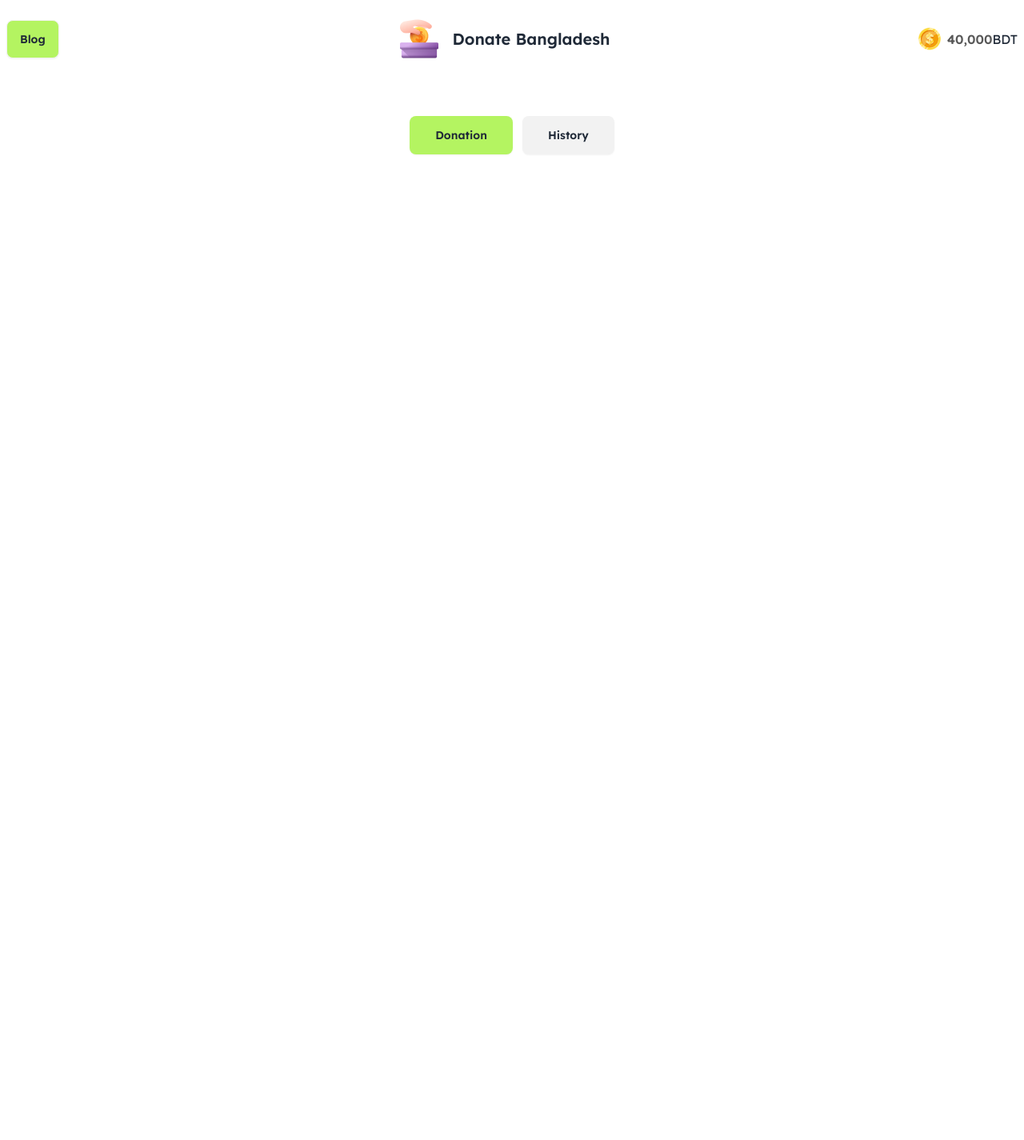
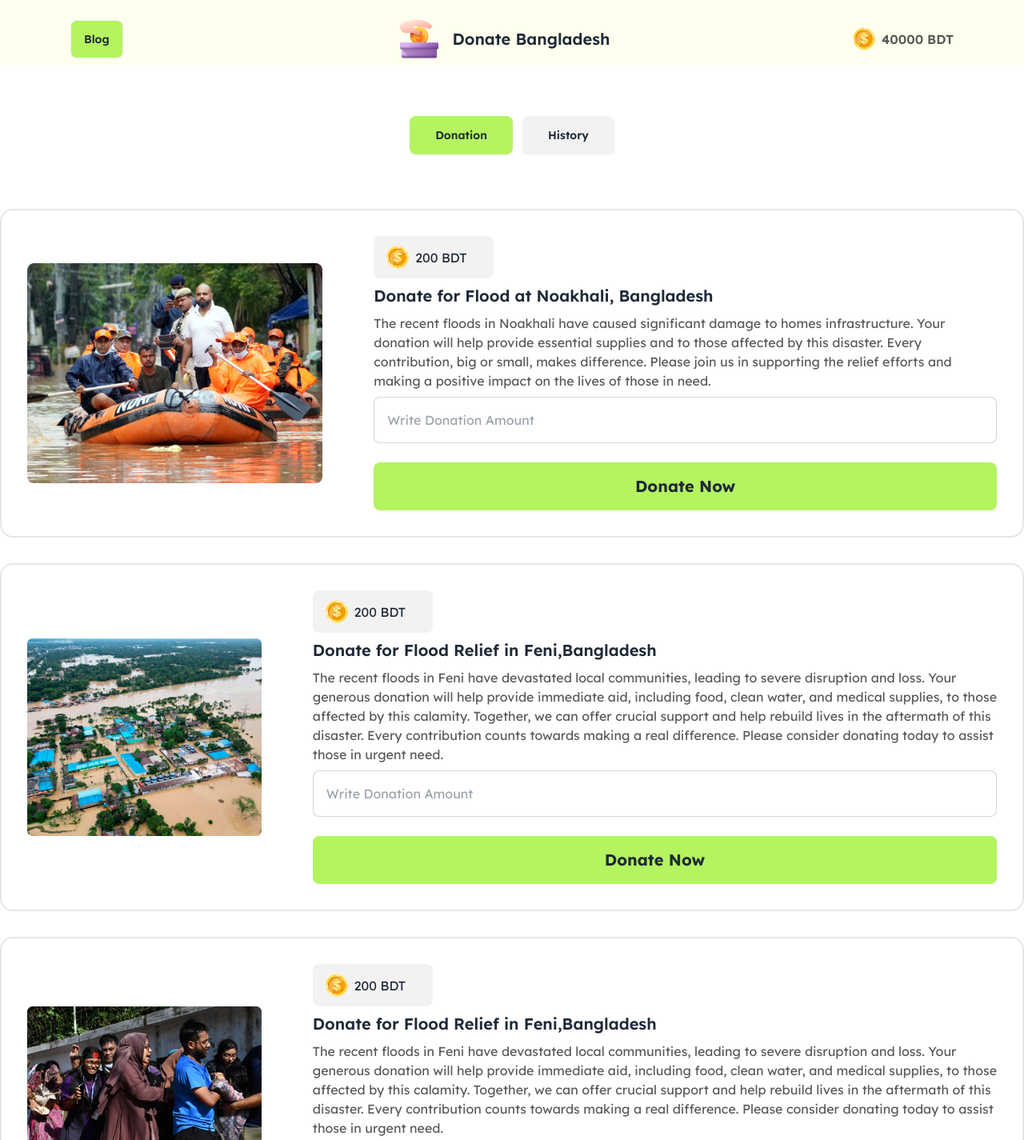
Before and after one commit to ornobaadi/Donate-Bangladesh, a plain HTML site: page index.html in a window 1280 px wide. Shown: the top 1425 px of the page at 80% size. Before the commit the page ends 800 px from the top, so only its background shows below. Drawn offline with nearby package versions, Linux system fonts and the light colour scheme.

Commit message:
Navbar and Main complete

```diff
--- a/index.html
+++ b/index.html
@@ -27,6 +27,8 @@
                         'green-primary': '#B4F461',
                         'nav-bg': '#F9F7F3',
                         'btn-secondary': '#1111110D',
+                        'text-p': '#111111B2',
+
                     }
                 }
             }
@@ -37,12 +39,12 @@
 </head>
 
 <body class="lexend">
-    <header class="container mx-auto">
-        <nav class="">
-            <div class="mt-4 items-center">
-                <div class="navbar bg-base-100">
+    <header class="mx-auto sticky top-0 z-10 bg-white/30 backdrop-blur-md ">
+        <nav class="bg-[#fffc5318] bg-opacity-15">
+            <div class="pt-4 px-20 items-center">
+                <div class="navbar">
                     <div class="navbar-start">
-                            <a class="btn bg-green-primary" href="">Blog</a>
+                        <a class="btn bg-green-primary" href="">Blog</a>
                     </div>
                     <div class="navbar-center">
                         <img class="cursor-pointer" src="Assets/logo.png" alt="">
@@ -50,21 +52,78 @@
                     </div>
                     <div class="navbar-end">
                         <img class="pr-2" src="Assets/coin.png" alt="">
-                        <p class="font-semibold text-[#111111B2]">40,000</p><span>BDT</span>
+                        <p class="font-semibold text-text-p">40000<span> BDT</span></p>
                     </div>
                 </div>
             </div>
         </nav>
         <section>
             <div class="flex justify-center pt-16 pb-9 gap-3">
-                <button id="donation-btn" class="btn py-4 px-8 bg-[#B4F461] border-none">Donation</button>
-                <button id="history-btn" class="btn py-4 px-8 border-none">History</button>
+                <button class="btn py-4 px-8 bg-[#B4F461] border-none">Donation</button>
+                <button class="btn py-4 px-8 border-none">History</button>
             </div>
         </section>
     </header>
     <main>
-        <section>
-
+        <section class="container mx-auto m-8">
+            <div class="card card-side bg-base-100 border-2">
+                <figure class="p-8 w-full">
+                    <img src="Assets/noakhali.png" />
+                </figure>
+                <div class="card-body">
+                    <div class="flex justify-start w-[150px] bg-[#1111110D] py-3 px-4 rounded-lg items-center">
+                        <img class="mr-2" src="./assets/coin.png" alt="">
+                        <p id="donation-value" class="mr-1">200<span> BDT</span></p>
+                    </div>
+                    <h2 class="card-title">Donate for Flood at Noakhali, Bangladesh</h2>
+                    <p class="text-text-p">The recent floods in Noakhali have caused significant damage to homes infrastructure. Your
+                        donation will help provide essential supplies and to those affected by this disaster. Every
+                        contribution, big or small, makes difference. Please join us in supporting the relief efforts
+                        and making a positive impact on the lives of those in need.</p>
+                    <div class="card-actions">
+                        <input type="text" placeholder="Write Donation Amount" class="input input-bordered w-full py-7" />
+                        <button class="rounded-lg w-full mt-4 py-4 text-xl font-bold bg-green-primary">Donate Now</button>
+                    </div>
+                </div>
+            </div>
+        </section>
+        <section class="container mx-auto m-8">
+            <div class="card card-side bg-base-100 border-2">
+                <figure class="p-8 w-full">
+                    <img src="Assets/feni.png" />
+                </figure>
+                <div class="card-body">
+                    <div class="flex justify-start w-[150px] bg-[#1111110D] py-3 px-4 rounded-lg items-center">
+                        <img class="mr-2" src="./assets/coin.png" alt="">
+                        <p id="donation-value" class="mr-1">200<span> BDT</span></p>
+                    </div>
+                    <h2 class="card-title">Donate for Flood Relief in Feni,Bangladesh</h2>
+                    <p class="text-text-p">The recent floods in Feni have devastated local communities, leading to severe disruption and loss. Your generous donation will help provide immediate aid, including food, clean water, and medical supplies, to those affected by this calamity. Together, we can offer crucial support and help rebuild lives in the aftermath of this disaster. Every contribution counts towards making a real difference. Please consider donating today to assist those in urgent need.</p>
+                    <div class="card-actions">
+                        <input type="text" placeholder="Write Donation Amount" class="input input-bordered w-full py-7" />
+                        <button class="rounded-lg w-full mt-4 py-4 text-xl font-bold bg-green-primary">Donate Now</button>
+                    </div>
+                </div>
+            </div>
+        </section>
+        <section class="container mx-auto m-8">
+            <div class="card card-side bg-base-100 border-2">
+                <figure class="p-8 w-full">
+                    <img src="Assets/quota-protest.png" />
+                </figure>
+                <div class="card-body">
+                    <div class="flex justify-start w-[150px] bg-[#1111110D] py-3 px-4 rounded-lg items-center">
+                        <img class="mr-2" src="./assets/coin.png" alt="">
+                        <p id="donation-value" class="mr-1">200<span> BDT</span></p>
+                    </div>
+                    <h2 class="card-title">Donate for Flood Relief in Feni,Bangladesh</h2>
+                    <p class="text-text-p">The recent floods in Feni have devastated local communities, leading to severe disruption and loss. Your generous donation will help provide immediate aid, including food, clean water, and medical supplies, to those affected by this calamity. Together, we can offer crucial support and help rebuild lives in the aftermath of this disaster. Every contribution counts towards making a real difference. Please consider donating today to assist those in urgent need.</p>
+                    <div class="card-actions">
+                        <input type="text" placeholder="Write Donation Amount" class="input input-bordered w-full py-7" />
+                        <button class="rounded-lg w-full mt-4 py-4 text-xl font-bold bg-green-primary">Donate Now</button>
+                    </div>
+                </div>
+            </div>
         </section>
     </main>
 </body>
```
